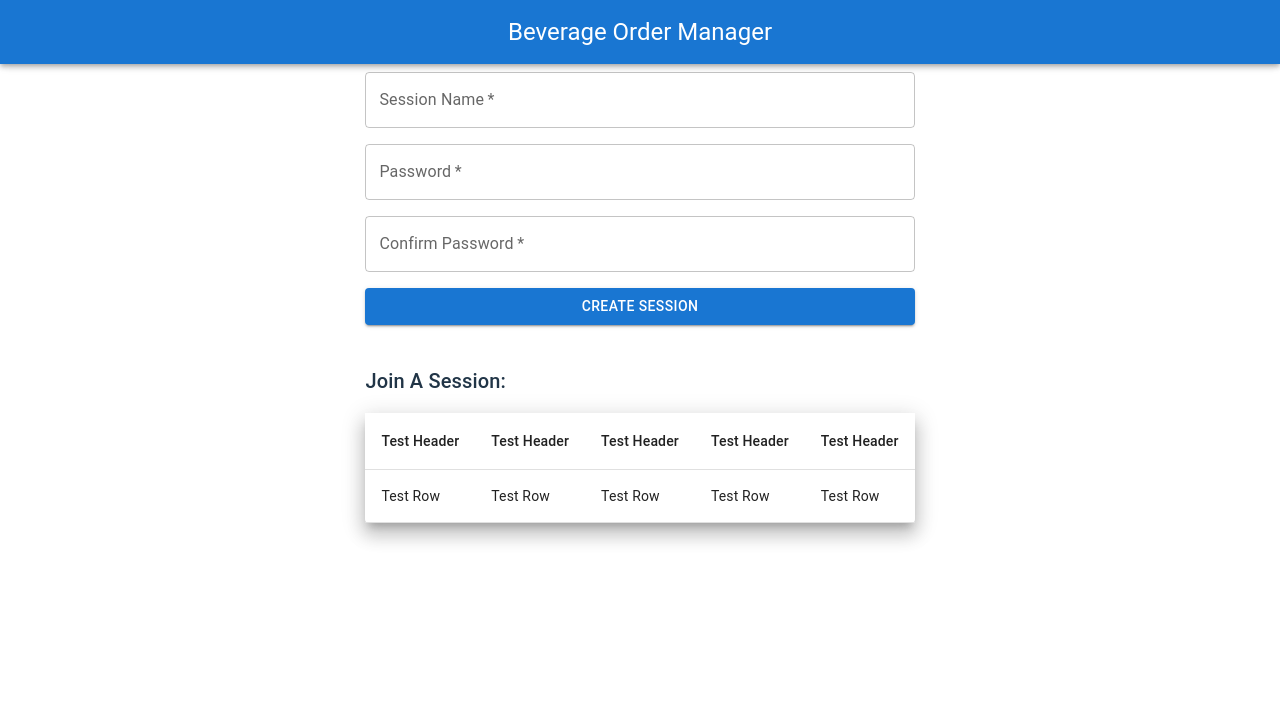
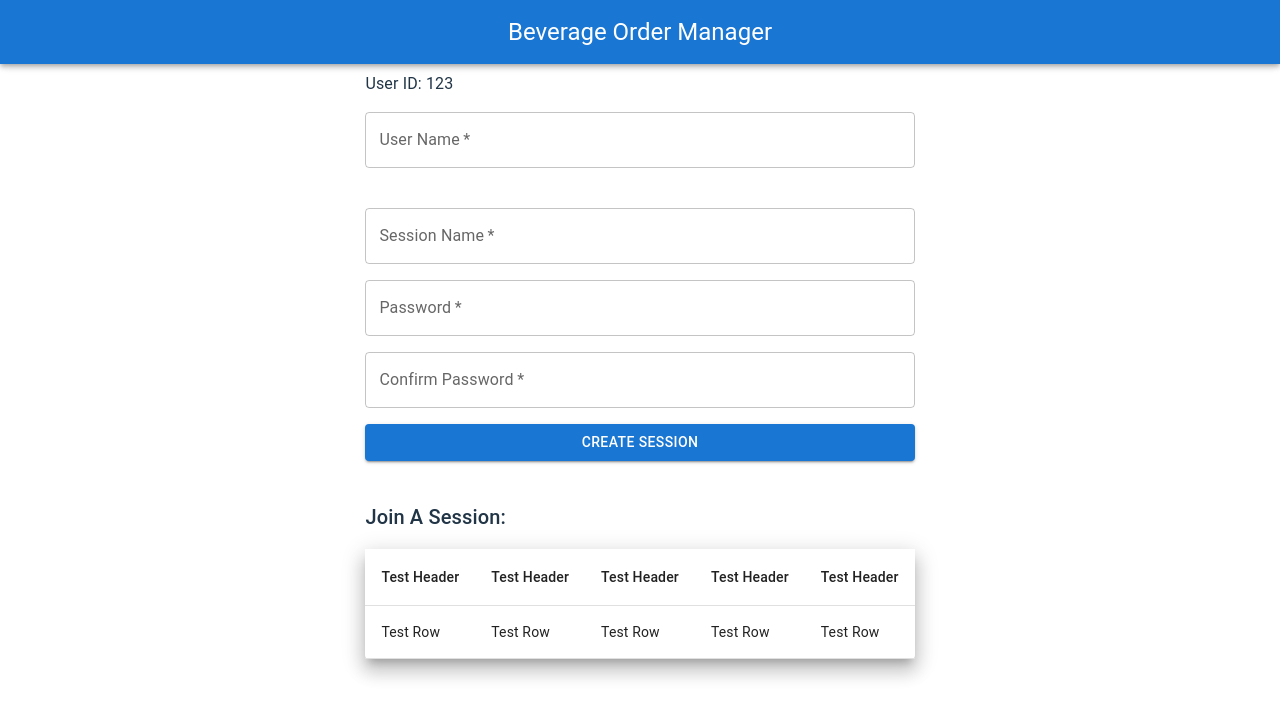
Before and after one commit to dexsjw/beverage-order-manager, a React (Vite) app: page / in a window 1280 px wide. Shown: the top 718 px of the page. Built offline with nearby package versions, Linux system fonts and the light colour scheme; some icons are missing.

Commit message:
added SessionUserForm

```diff
--- /dev/null
+++ b/src/components/SessionUserForm.tsx
@@ -0,0 +1,22 @@
+import { Stack, TextField, Typography } from "@mui/material";
+
+function SessionUserForm() {
+  return (
+    <Stack spacing={2}>
+      <Typography
+        variant="body1"
+        component="div"
+        align="left"
+      >
+        User ID: {123}
+      </Typography>
+      <TextField
+        required
+        id="session-username"
+        label="User Name"
+      />
+    </Stack>
+  )
+}
+
+export default SessionUserForm;
--- a/src/pages/Home.tsx
+++ b/src/pages/Home.tsx
@@ -1,10 +1,12 @@
 import { Stack } from "@mui/material";
 import SessionForm from "../components/SessionForm";
 import SortableTable from "../components/SortableTable";
+import SessionUserForm from "../components/SessionUserForm";
 
 function Home() {
   return (
     <Stack spacing={5}>
+      <SessionUserForm />
       <SessionForm />
       <SortableTable tableTitle="Join A Session: "/>
     </Stack>
```
